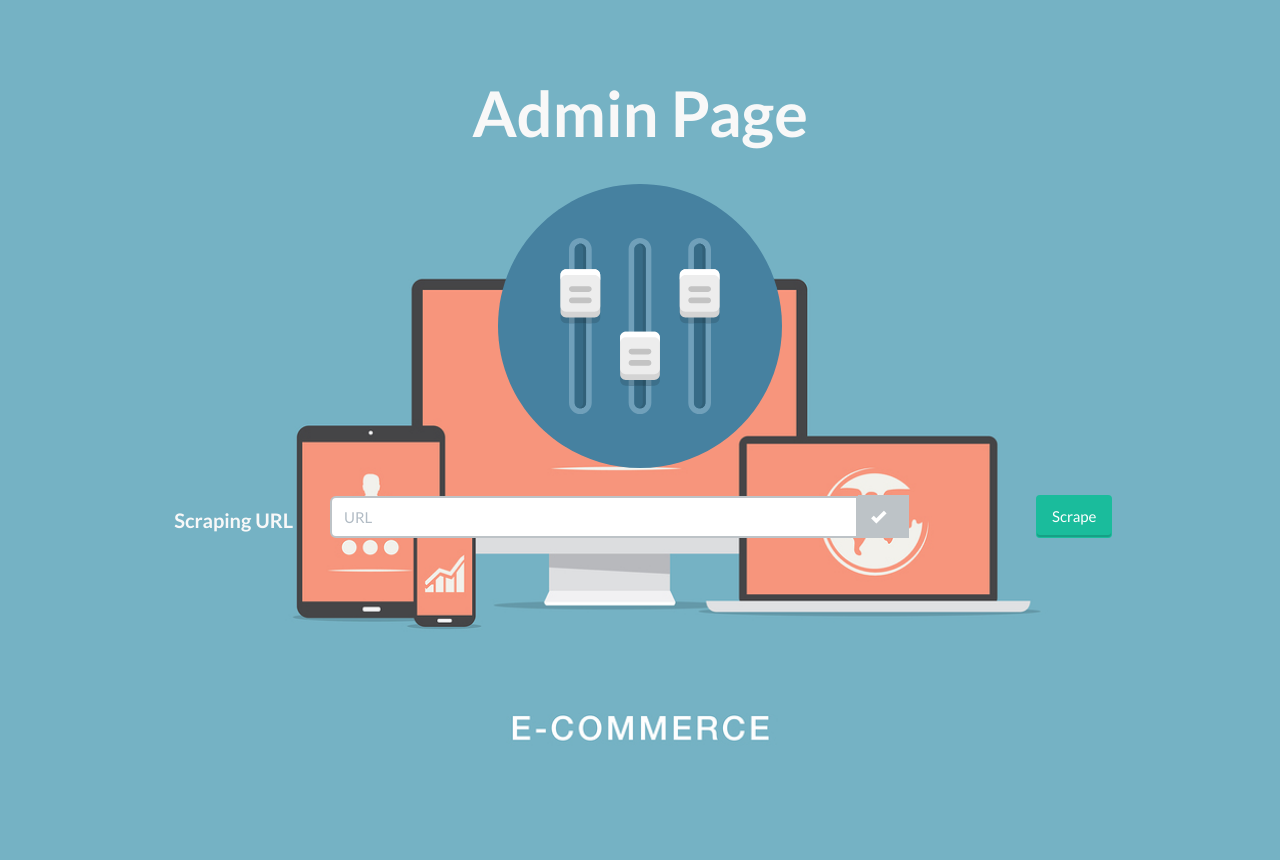
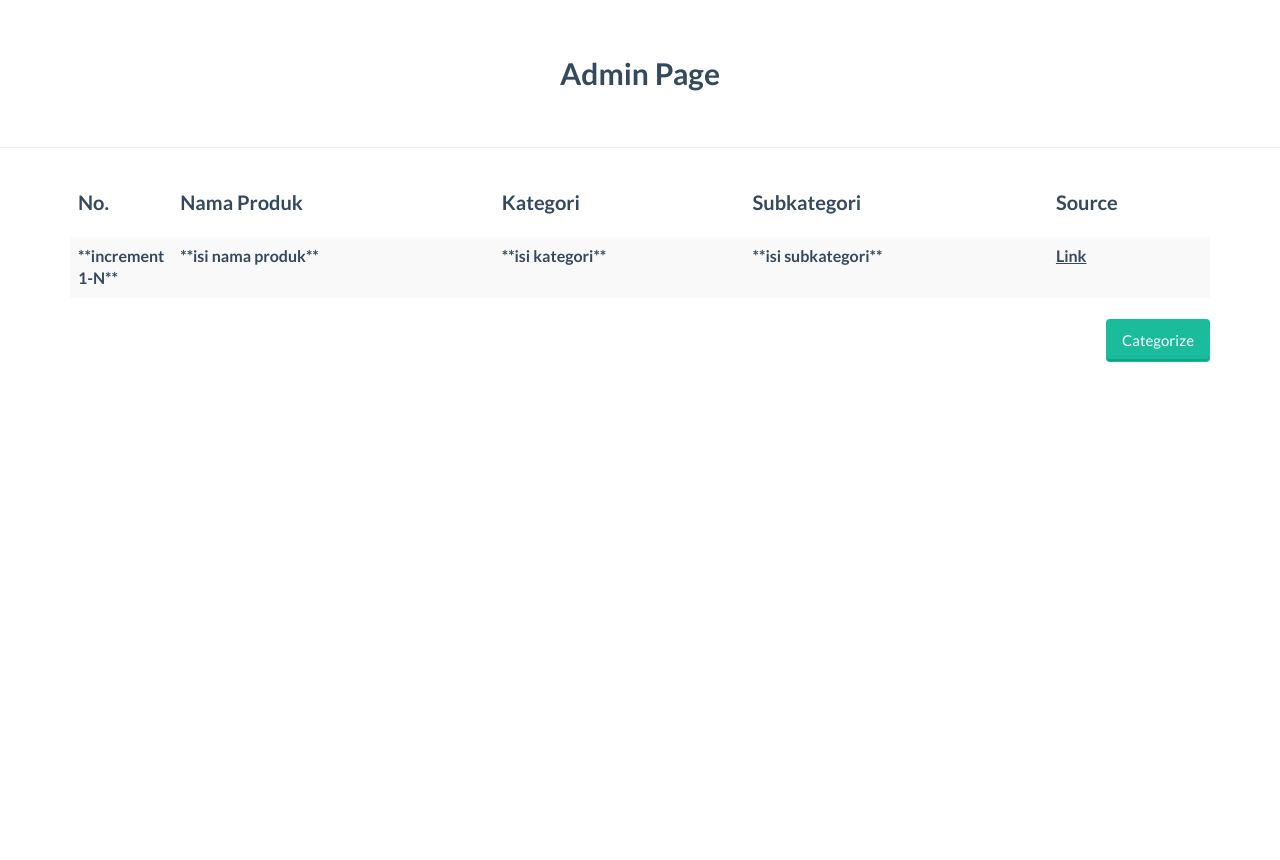
Before and after one commit to opelhoward/duatujuh, a Python web app: template templates/admin.html in a window 1280 px wide. Shown: the part 62-922 px from the top of the page. Run offline with Jinja, Linux system fonts and the light colour scheme; the template is opened without the code that fills it, so the values that code supplies are empty.

Commit message:
"edit admin page, deskripsi produk"

```diff
--- a/static/css/general.css
+++ b/static/css/general.css
@@ -247,6 +247,16 @@ color: #ECEBEB;
 	padding-bottom: 50px;
 	color: #f8f8f8;
 	background: url(../img/intro/intro6.png) no-repeat center center;
+	background-size: cover;
+	text-align: center;
+}
+
+.intro-admin {
+	height: 100%; /* Full PAge */
+	padding-top: 50px; /* If you're making other pages, make sure there is 50px of padding to make sure the navbar doesn't overlap content! */
+	padding-bottom: 50px;
+	color: #f8f8f8;
+	background: url(../img/intro/intro5.jpg) no-repeat center center;
 	background-size: cover;
 	text-align: center;
 }
--- a/templates/admin.html
+++ b/templates/admin.html
@@ -3,41 +3,37 @@
 {% include 'navbar.html' %}
 
 <!-- Admin page -->
-	<div id="contact" class="intro-header">
-		<div class="container">
-			<div class="row">
+	 <br>
+    <div class=" row">
+            <div class="col-md-10 col-md-offset-1 text-center wrap_title">
+				<h3>Admin Page</h3>
+			</div>
+    </div>
+    <hr></hr>
+    <div class="container">
+        <table class="table table-striped">
+        <thead>
+            <tr>
+                <th style="width: 20px"><h4>No.</h4></th>
+                <th><h4>Nama Produk</h4></th>
+                <th><h4>Kategori</h4></th>
+                <th><h4>Subkategori</h4></th>
+                <th><h4>Source</h4></th>
+            </tr>
+        </thead>
+        <tbody>
+            <tr>
+                <th>**increment 1-N**</th>
+                <th>**isi nama produk**</th>
+                <th>**isi kategori**</th>
+                <th>**isi subkategori**</th>
+                <th><a href="">Link</a></th>
+            </tr>
+        </tbody>
+        </table>
+        <input type="submit" name="submit" id="submit" value="Categorize" class="btn wow tada btn-embossed btn-primary pull-right">
+    </div>
 
-			<div class="col-md-6 col-md-offset-3 text-center wrap_title">
-				<h2>Admin Page</h2>
-			</div>
-
-			<form role="form" action="" method="post" >
-				<div class="col-md-10 col-md-offset-1 text-center wrap_title">
-					<img  src="{{ url_for("static", filename="img/icon/config.svg") }}"
-                         alt="Generic placeholder image" style="width: 30%">
-
-					<div class="row">
-                        <br>
-						<div class="form-group">
-							<div class="col-md-2">
-								<h4 for="InputName">Scraping URL</h4>
-							</div>
-							<div class="col-md-10">
-								<div class="input-group">
-									<input type="text" class="form-control" name="Scraping" id="Scraping" placeholder="URL" required>
-									<span class="input-group-addon"><i class="glyphicon glyphicon-ok form-control-feedback"></i></span>
-                                    <input type="submit" name="submit" id="submit" value="Scrape" class="btn wow tada btn-embossed btn-primary pull-right">
-								</div>
-
-							</div>
-						</div>
-
-					</div>
-				</div>
-			</form>
-		</div>
-	</div>
-</div>
 
 </body>
 
--- a/templates/product-desc.html
+++ b/templates/product-desc.html
@@ -21,7 +21,7 @@
 			</div>
 			<div class="col-md-offset-1 row">
 				<div class=" row  col-md-10 jumbotron">
-					<div class="col-md-7"><img src="https://www.enterprise.com/content/dam/global-vehicle-images/cars/FORD_FOCU_2012-1.png" alt="..." width="70%"></div>
+					<div class="col-md-6"><img src="http://www.pusat-mobil.net/wp-content/uploads/3221/P1080414%20(Small).jpg" alt="..." style="width: 320px;height: 210px;border: solid"></div>
 					<div class="col-md-5"><h3>Deskripsi Produk</h3>
                         <h6>
                         Jual mobil kesayangan nih Xtrail 2009 AT triptonic 2000cc Irit.. Km 59rb'an on going. Asli no tipu2.
```
